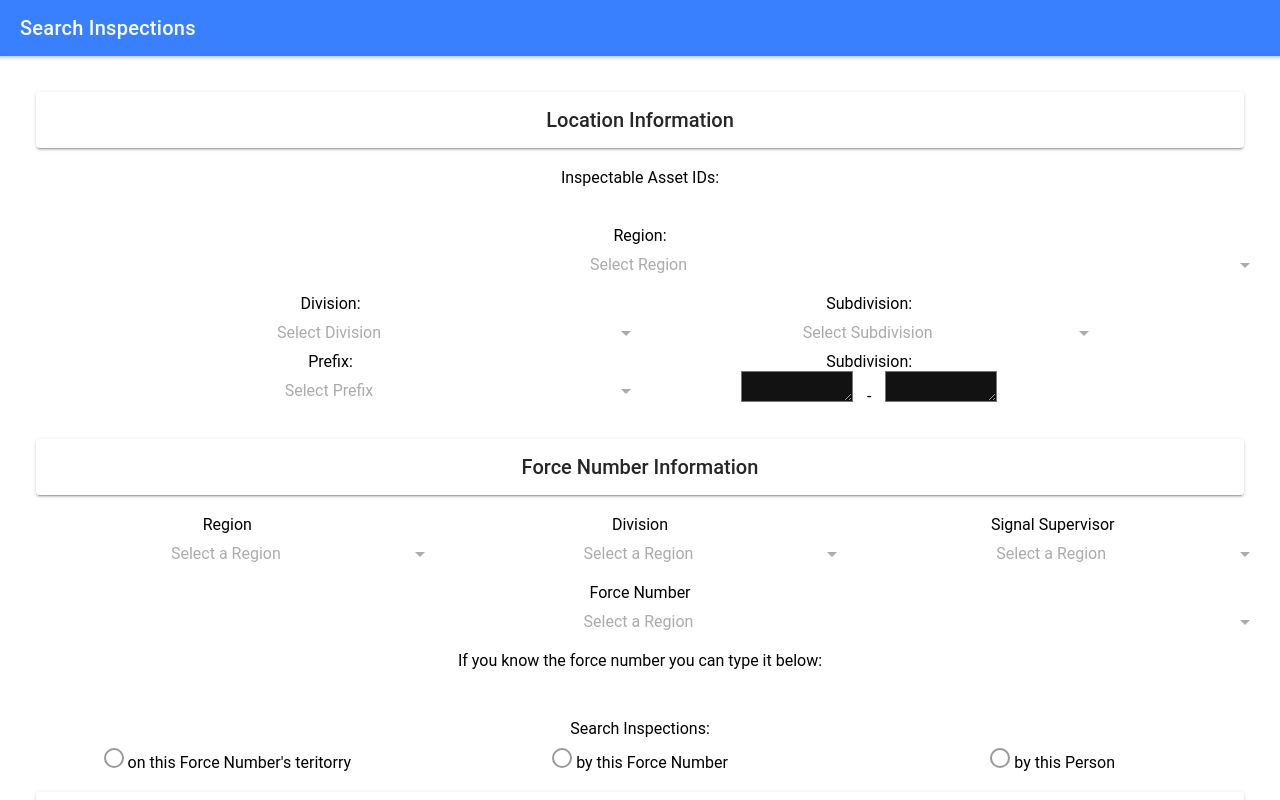
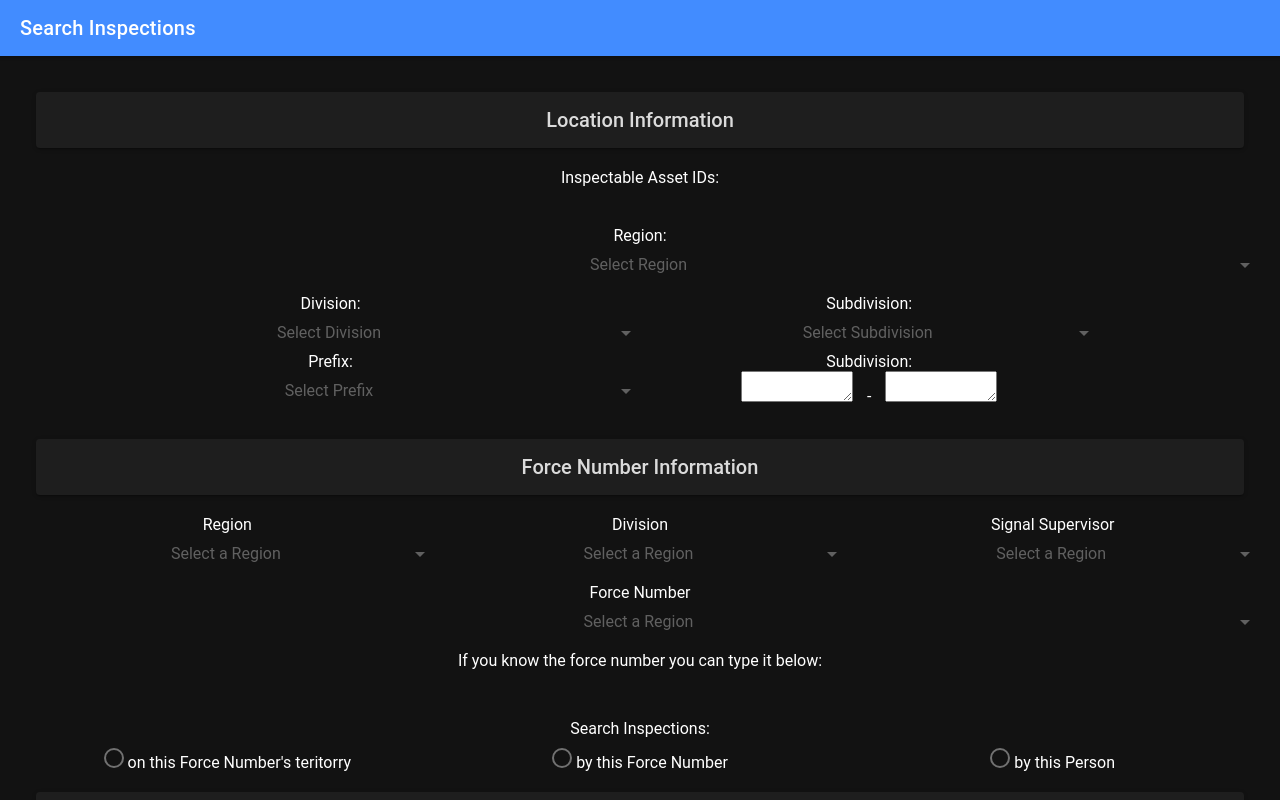
Before and after one commit to rukshankr/UoML2-MARTIS, a React (Create React App) app: page /inspection in a window 1280 px wide. Built offline with nearby package versions, Linux system fonts and the light colour scheme.

Commit message:
"light theme"

```diff
--- a/src/pages/Inspection.css
+++ b/src/pages/Inspection.css
@@ -1,8 +1,6 @@
 .Range{
     width: 25%;
     height: 25%;
-    background-color:#121212;
-    color: #FFF;
 }
 
 .forceInfo{
--- a/src/theme/variables.css
+++ b/src/theme/variables.css
@@ -76,7 +76,7 @@ http://ionicframework.com/docs/theming/ */
   --ion-color-light-tint: #f5f6f9;
 }
 
-@media (prefers-color-scheme: dark) {
+@media (prefers-color-scheme: light) {
   /*
    * Dark Colors
    * -------------------------------------------
```
